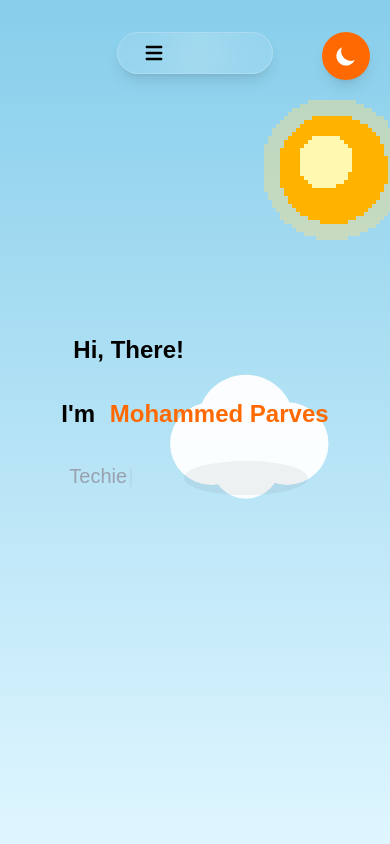
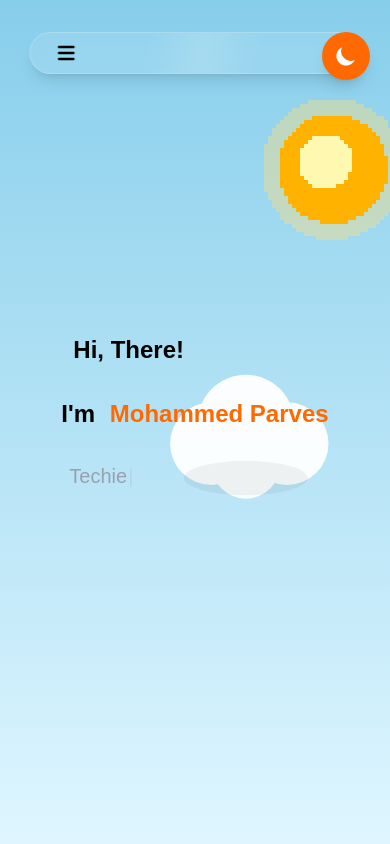
Before and after one commit to MDPerrfan/Portfolio-NextJS, a Next.js app: page / in a window 390 px wide. Shown: the top 844 px of the page. Built offline with nearby package versions, Linux system fonts and the light colour scheme; a web font is replaced by a local one.

Commit message:
Fixed responsiveness

```diff
--- a/app/Components/Navbar.jsx
+++ b/app/Components/Navbar.jsx
@@ -19,7 +19,7 @@ export default function Navbar() {
 
   const containerClasses = `
     fixed left-1/2 -translate-x-1/2 z-50
-    w-[40%] md:w-[70%] lg:w-[50%]
+    w-[85%] md:w-[70%] lg:w-[50%]
     flex items-center justify-center
     transition-all duration-700 ease-in-out
     border border-white/20
@@ -73,7 +73,7 @@ export default function Navbar() {
             {["Home", "About", "Skills", "Projects", "Contact"].map((item) => (
               <a
                 key={item}
-                href={item === "Home" ? "/" : `#${item.toLowerCase()}`}
+                href={item === "Home" ? "#hero" : `#${item.toLowerCase()}`}
                 onClick={() => setIsOpen(false)}
                 className="hover:text-orange-400 transition-colors"
               >
--- a/app/page.jsx
+++ b/app/page.jsx
@@ -94,7 +94,7 @@ export default function Home() {
   return (
     <div
       ref={mainContainer}
-      className="flex flex-col min-h-screen items-center justify-center lg:px-28 transition-colors duration-500"
+      className="flex flex-col min-h-screen items-center justify-center lg:px-28 transition-colors duration-500 overflow-x-hidden w-full"
     >
       <ThemeToggle />
 
```
Lines whose indentation alone changed are shown as unchanged.
